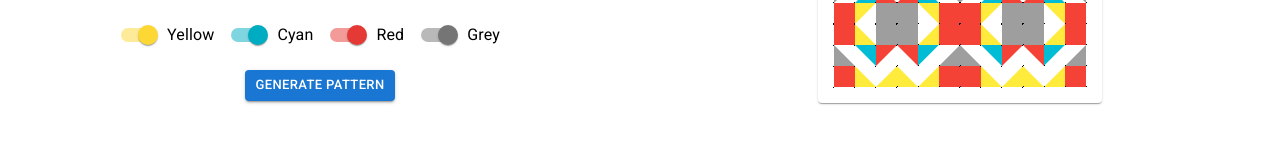
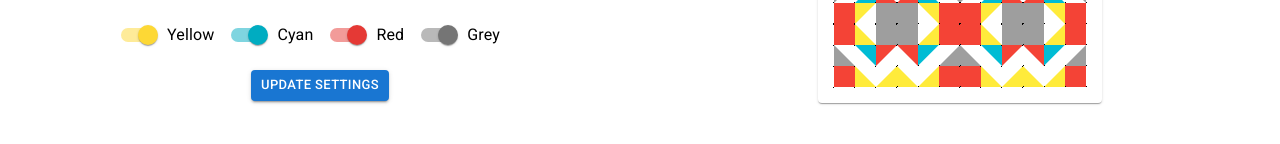
Before and after one commit to poundsignprojects/react-patterns, a Next.js app: page / in a window 1280 px wide. Shown: the part 308-452 px from the top of the page. Built offline with nearby package versions, Linux system fonts and the light colour scheme.

Commit message:
updated button verbiage

```diff
--- a/app/configurator.js
+++ b/app/configurator.js
@@ -153,7 +153,7 @@ export default function Configurator({regenerateFunc}) {
           </Box>
         </Grid>
         <Grid item xs>
-          <Button variant='contained' size='small' onClick={() => RegeneratePattern(regenerateFunc, settings)}>Generate Pattern</Button>
+          <Button variant='contained' size='small' onClick={() => RegeneratePattern(regenerateFunc, settings)}>Update Settings</Button>
         </Grid>
       </Grid>
     </>
```
